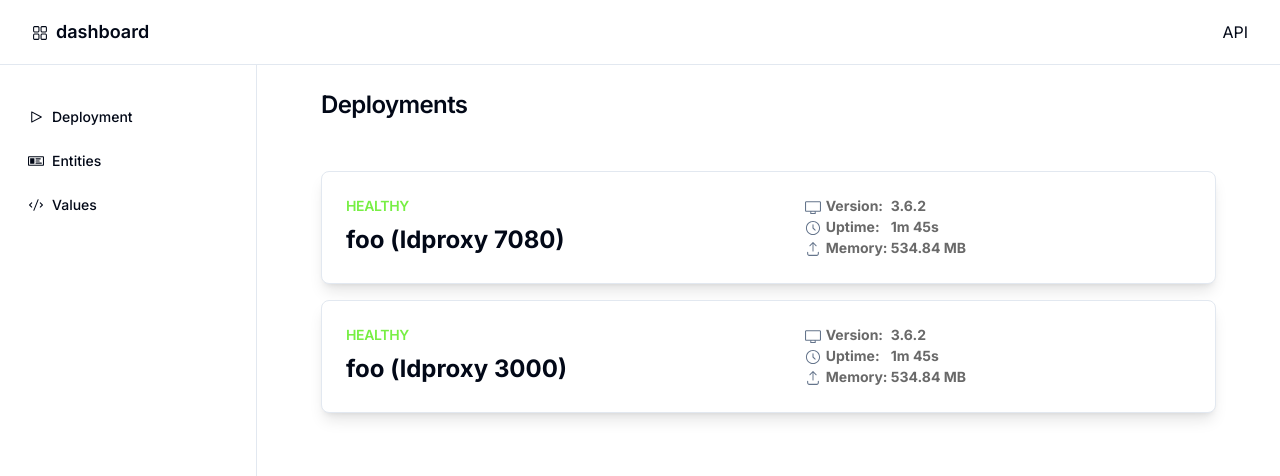
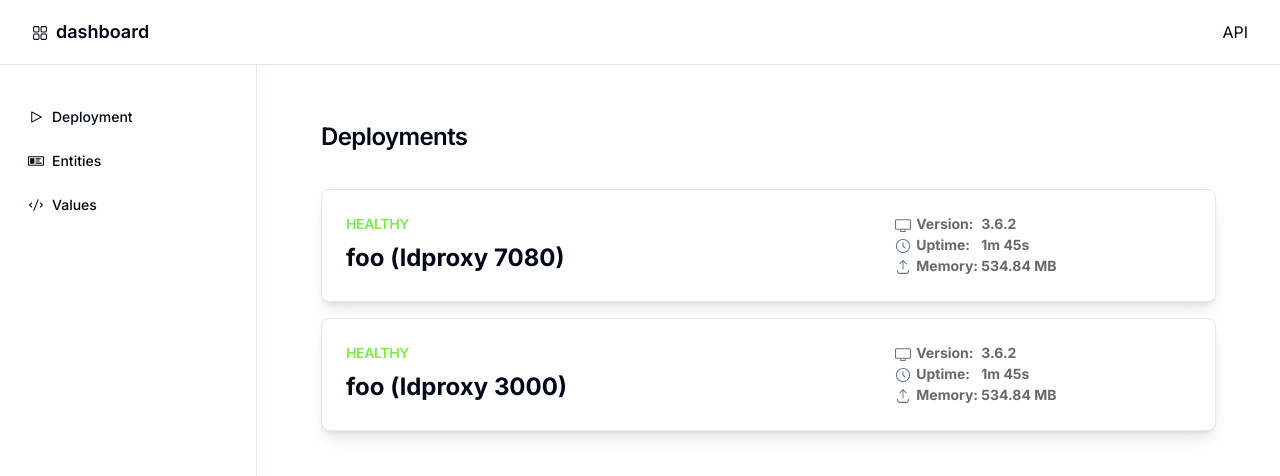
Before and after one commit to ldproxy/dashboard, a Next.js app: page /home in a window 1280 px wide. Shown: the top 476 px of the page. Built offline with nearby package versions, Linux system fonts and the light colour scheme.

Commit message:
loading information on home page

```diff
--- a/src/app/home/page.tsx
+++ b/src/app/home/page.tsx
@@ -10,6 +10,8 @@ import { InputInfo } from "@/data/info";
 import { Metrics } from "@/data/metrics";
 import { Deployment } from "@/data/deployments";
 import Info from "@/components/dashboard/info";
+import { ClipLoader } from "react-spinners";
+import { init } from "next/dist/compiled/webpack/webpack";
 
 type InfoType = { [key: string]: InputInfo };
 type MetricsType = { [key: string]: Metrics };
@@ -20,6 +22,8 @@ export default function HomePage() {
   const [healthChecks, setHealthChecks] = useState<HealthChecksType>({});
   const [metrics, setMetrics] = useState<MetricsType[]>([]);
   const [info, setInfo] = useState<InfoType[]>([]);
+  const [isLoading, setIsLoading] = useState(true);
+  const [isInitialLoad, setIsInitialLoad] = useState(true);
 
   useEffect(() => {
     getDeployments().then((data: any) => {
@@ -76,13 +80,36 @@ export default function HomePage() {
   };
 
   useEffect(() => {
-    const interval = setInterval(() => {
-      loadHealthChecks();
-      loadInfo();
-      loadMetrics();
-    }, 2000);
-    return () => clearInterval(interval);
-    // to avoid indefinite loops
+    const loadData = async () => {
+      setIsLoading(true);
+      try {
+        await Promise.all([loadHealthChecks(), loadInfo(), loadMetrics()]);
+      } catch (error) {
+        console.error(
+          "Ein Fehler ist beim Laden der Daten aufgetreten:",
+          error
+        );
+      } finally {
+        setIsLoading(false);
+        setIsInitialLoad(false);
+      }
+    };
+    if (isInitialLoad && deployments.length > 0) {
+      loadData();
+    }
+    // not all dependendies to avoid infinite loop
+    // eslint-disable-next-line react-hooks/exhaustive-deps
+  }, [deployments]);
+
+  useEffect(() => {
+    if (!isInitialLoad) {
+      const loadData = async () => {
+        await Promise.all([loadHealthChecks(), loadInfo(), loadMetrics()]);
+      };
+      const interval = setInterval(loadData, 2000);
+      return () => clearInterval(interval);
+    }
+    // not all dependendies to avoid infinite loop
     // eslint-disable-next-line react-hooks/exhaustive-deps
   }, [deployments]);
 
@@ -107,17 +134,17 @@ export default function HomePage() {
   const baseUrl = currentUrl.origin;
   const deploymentUrl = `${baseUrl}/deployment`;
 
-  console.log("info", info, "metrics", metrics, "healthChecks", healthChecks);
-
   return (
     <div className="flex-1 space-y-4 p-8 pt-0">
+      <div className="flex items-center justify-between mb-9 mt-8">
+        <h2 className="text-2xl font-semibold tracking-tight">Deployments</h2>
+        {isLoading && (
+          <div className="ml-auto">
+            <ClipLoader color={"#123abc"} loading={true} size={20} />
+          </div>
+        )}
+      </div>
       <div className="justify-between space-y-2">
-        <h2
-          className="text-2xl font-semibold tracking-tight"
-          style={{ marginBottom: "50px" }}
-        >
-          Deployments
-        </h2>
         <div
           className="grid gap-4 md:grid-cols-1 lg:grid-cols-1 "
           style={{ marginBottom: "10px" }}
--- a/src/components/dashboard/info.tsx
+++ b/src/components/dashboard/info.tsx
@@ -57,11 +57,12 @@ export default function CustomersPage({
           className="text-2xl font-bold break-normal"
           style={{
             marginBottom: "3px",
+            width: "65%",
           }}
         >
           {name}
         </div>
-        <div style={{ marginRight: "225px", marginTop: "-30px" }}>
+        <div style={{ width: "35%", marginTop: "-30px" }}>
           <div
             style={{
               display: "flex",
```
